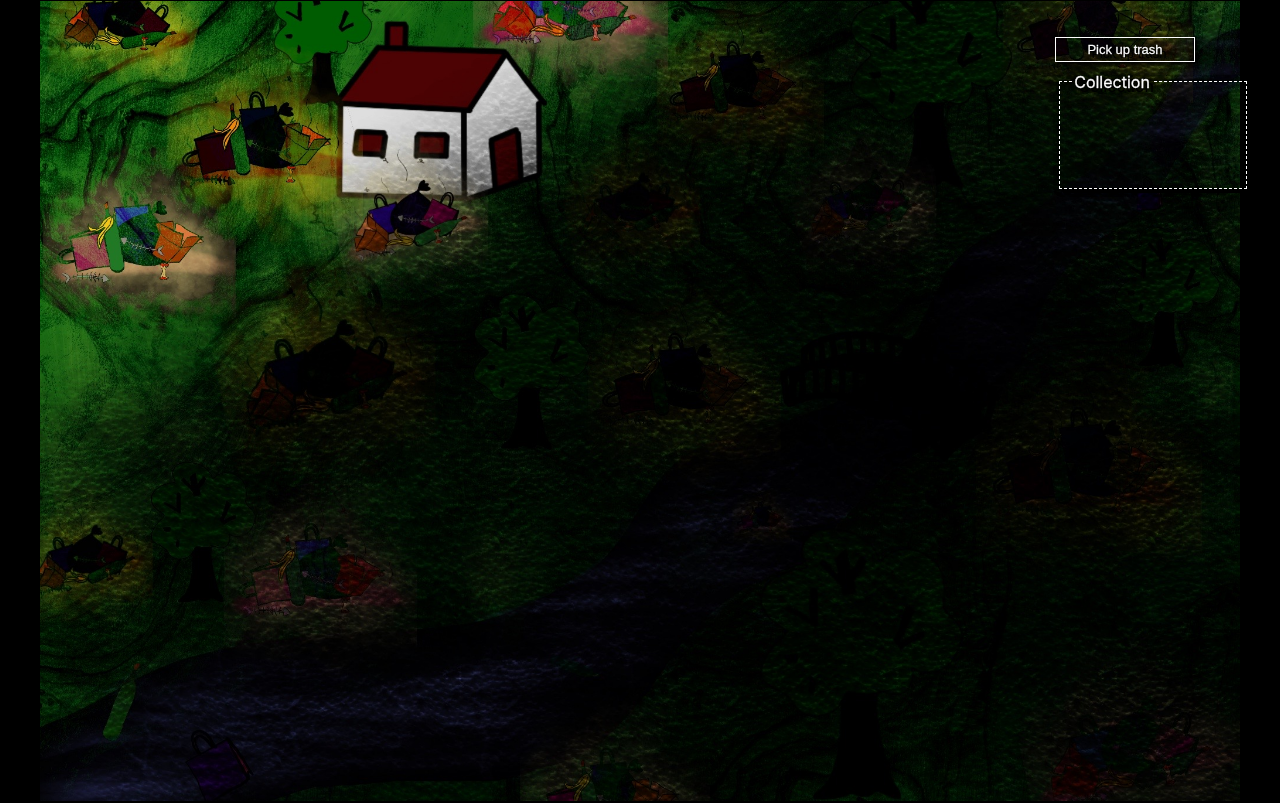
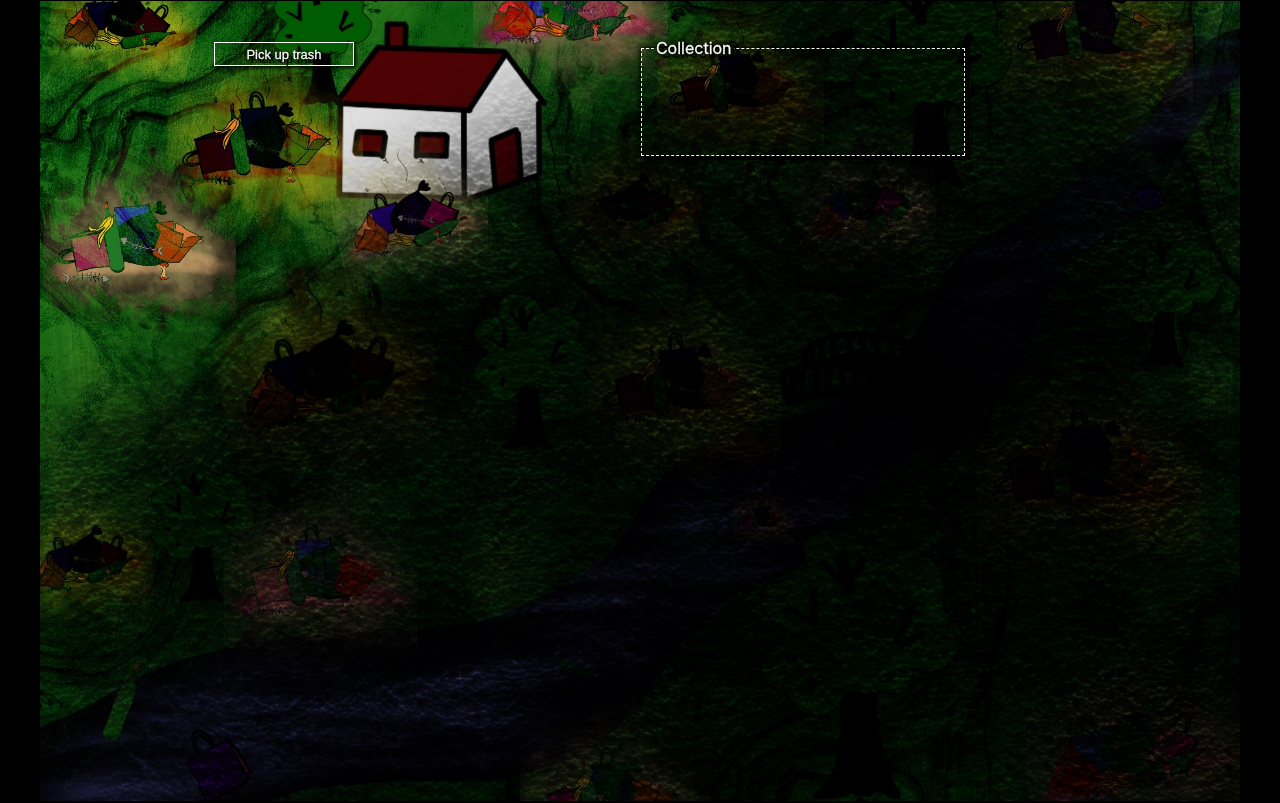
Before and after one commit to henrybzhang/green-room, a React (Create React App) app: page / in a window 1280 px wide. Built offline with nearby package versions, Linux system fonts and the light colour scheme.

Commit message:
updated css

```diff
--- a/src/App.jsx
+++ b/src/App.jsx
@@ -16,9 +16,9 @@ function App() {
       }}
     >
       <div className="items">
+        <EventLog />
         <ActionButtonGroup actionMap={availableActions} />
         <Inventory />
-        <EventLog />
       </div>
     </div>
   );
--- a/src/styles/App.css
+++ b/src/styles/App.css
@@ -4,15 +4,15 @@
   background-repeat: no-repeat;
   background-size: 150vh auto;
   background-position: center;
+  overflow: hidden;
+
 
 }
 
 .items {
-  width: 200px;
-  padding-right: 2%;
-  padding-top: 2%;
   display: flex;
-  flex-direction: column;
-  justify-content: flex-start;
+  flex-direction: row;
+  margin-right: 3%;
   margin-left: auto;
+  overflow: hidden;
 }
--- a/src/styles/EventLog.css
+++ b/src/styles/EventLog.css
@@ -1,11 +1,12 @@
 .log {
   color: white;
   text-align: left;
-  margin-right: 15px;
+  margin-right: 20px;
   margin: 3%;
   -webkit-text-stroke-width: 0.3px;
   -webkit-text-stroke-color: white;
   text-shadow: 4px 4px 0px #000000, 1px 1px 5px #000000, 1px 1px 5px #000000, 1px 1px 5px #000000;
   /* text-shadow: 2px 2px 30px #000000; */
   margin-left: 14%;
+
 }
--- a/src/styles/Inventory.css
+++ b/src/styles/Inventory.css
@@ -4,14 +4,12 @@
   border: 1.7px dashed white;
   padding-right: 10px;
   height: 100px;
+  width: 300px;
   margin: 3%;
   /* text-shadow: 2px 2px 4px #000000; */
-  box-shadow: 2px 2px 4px #000000;
   -webkit-text-stroke-width: 0.3px;
   -webkit-text-stroke-color: white;
   text-shadow: 4px 4px 0px #000000, 1px 1px 5px #000000, 1px 1px 5px #000000, 1px 1px 5px #000000;
-  -webkit-box-stroke-width: 0.3px;
-  -webkit-box-stroke-color: white;
   box-shadow: 4px 4px 0px #000000, 1px 1px 5px #000000, 1px 1px 5px #000000, 1px 1px 5px #000000;
 }
 
```
